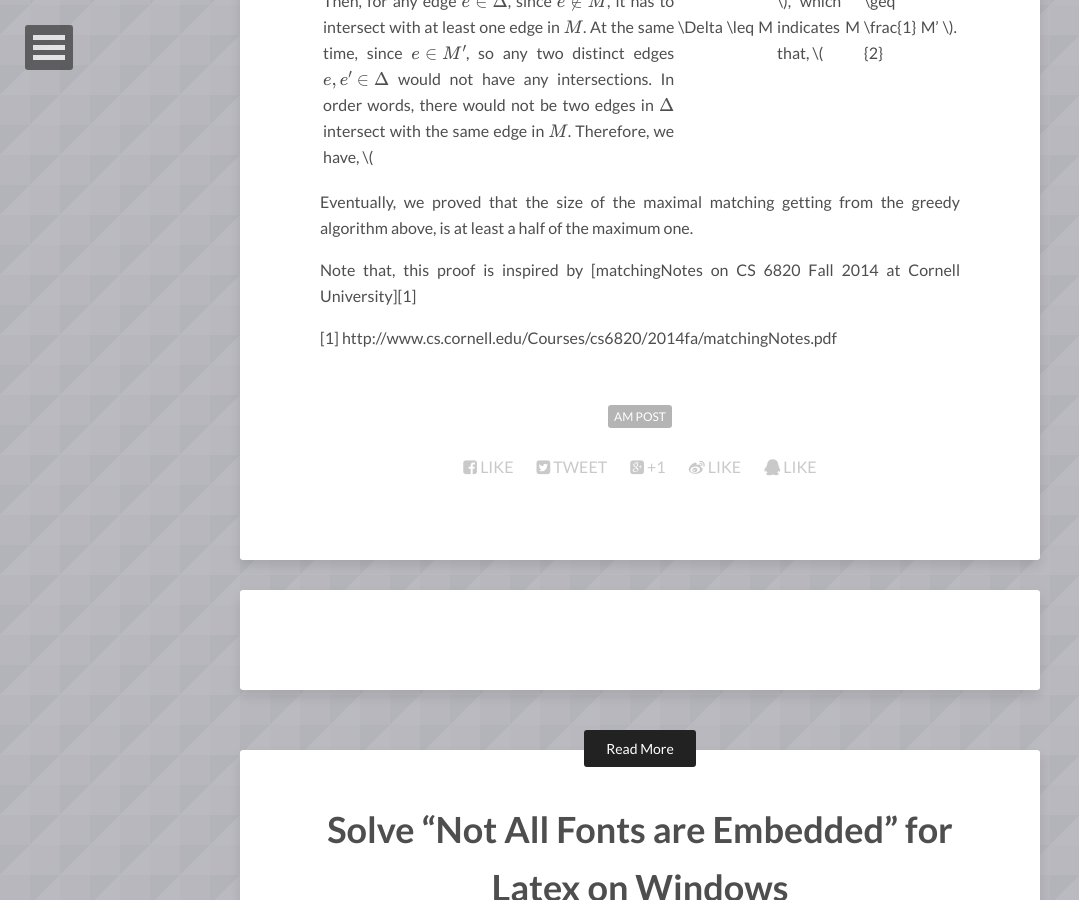
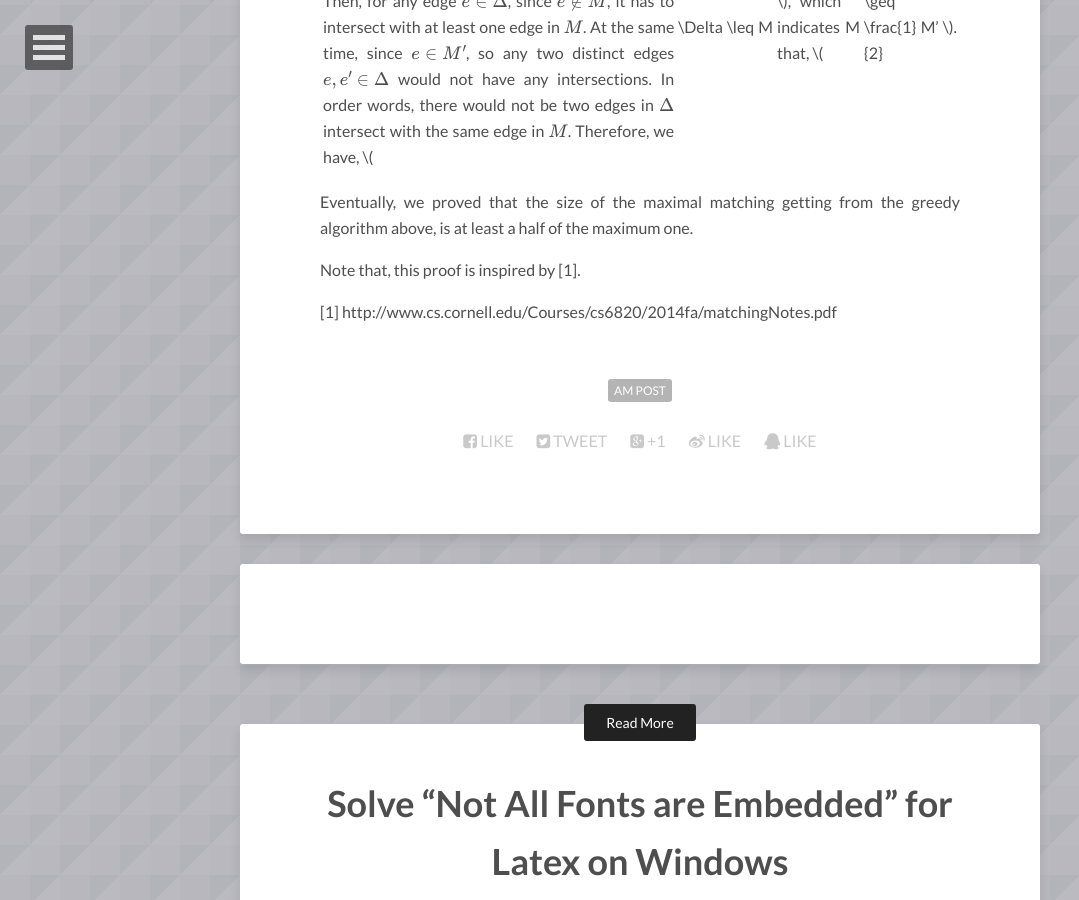
Before and after one commit to xlong88/xlong88.github.io, a Jekyll site: the page built from _posts/2015-8-23-greedy-algorithm-for-maximum-matching.md, in a window 1280 px wide and 900 px high, scrolled down 1105 px. Shown: the whole window, without its empty margins (0-1079 px from the left). Built offline with Jekyll 4.4.1, drawn with Linux system fonts in a browser that asks for light colours; nearby versions of some CDN libraries; Markdown is read by kramdown in place of the engine named in the settings; formulas are drawn with MathJax 3; comment, search, counter and statistics services are not loaded.

```diff
--- a/_posts/2015-8-23-greedy-algorithm-for-maximum-matching.md
+++ b/_posts/2015-8-23-greedy-algorithm-for-maximum-matching.md
@@ -33,6 +33,6 @@ Eventually, we proved that the size of the maximal matching getting from the gre
 
 
 
-Note that, this proof is inspired by [matchingNotes on CS 6820 Fall 2014 at Cornell University][1]
+Note that, this proof is inspired by [1].
 
 [1] http://www.cs.cornell.edu/Courses/cs6820/2014fa/matchingNotes.pdf
```
